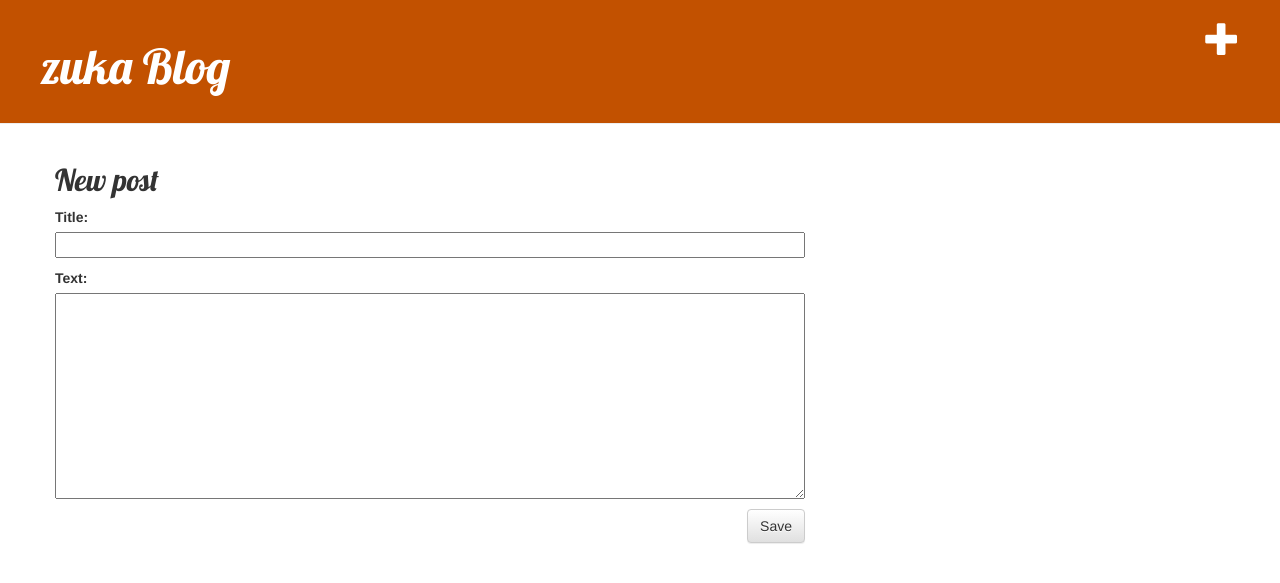
After one commit to qumi-gen/djangogirls, a Django app: page /post/new/ in a window 1280 px wide. The commit adds this page. Shown: the top 583 px of the page. Run offline with Django 3.2, Linux system fonts and the light colour scheme; some libraries are stand-ins or nearby versions.

Commit message:
入力Formの追加

```diff
--- /dev/null
+++ b/blog/forms.py
@@ -0,0 +1,9 @@
+from django import forms
+
+from .models import Post
+
+class PostForm(forms.ModelForm):
+
+    class Meta:
+        model = Post
+        fields = ('title', 'text',)
--- a/blog/templates/blog/base.html
+++ b/blog/templates/blog/base.html
@@ -9,6 +9,7 @@
     </head>
     <body>
         <div class="page-header">
+            <a href="{% url 'post_new' %}" class="top-menu"><span class="glyphicon glyphicon-plus"></span></a>
             <h1><a href="/">zuka Blog</a></h1>
         </div>
         <div class="content container">
--- /dev/null
+++ b/blog/templates/blog/post_edit.html
@@ -0,0 +1,9 @@
+{% extends 'blog/base.html' %}
+
+{% block content %}
+    <h2>New post</h2>
+    <form method="POST" class="post-form">{% csrf_token %}
+        {{ form.as_p }}
+        <button type="submit" class="save btn btn-default">Save</button>
+    </form>
+{% endblock %}
--- a/blog/urls.py
+++ b/blog/urls.py
@@ -4,6 +4,7 @@ from . import views
 urlpatterns = [
     path('', views.post_list, name='post_list'),
     path('post/<int:pk>/', views.post_detail, name='post_detail'),
+    path('post/new/', views.post_new, name='post_new'),
 ]
 
 """
--- a/blog/views.py
+++ b/blog/views.py
@@ -1,6 +1,8 @@
 from django.shortcuts import render,get_object_or_404
+from django.shortcuts import redirect
 from .models import Post
 from django.utils import timezone
+from .forms import PostForm
 
 # Create your views here.
 def post_list(request):
@@ -11,6 +13,23 @@ def post_detail(request, pk):
     post = get_object_or_404(Post, pk=pk)
     return render(request, 'blog/post_detail.html', {'post': post})
 
+def post_new(request):
+    form = PostForm()
+    return render(request, 'blog/post_edit.html', {'form': form})
+
+def post_new(request):
+    if request.method == "POST":
+        form = PostForm(request.POST)
+        if form.is_valid():
+            post = form.save(commit=False)
+            post.author = request.user
+            post.published_date = timezone.now()
+            post.save()
+            return redirect('post_detail', pk=post.pk)
+    else:
+        form = PostForm()
+    return render(request, 'blog/post_edit.html', {'form': form})
+
 """
 post_list という関数（def から始まる部分のことです）を作りました。これは request を引数に取ります。
 blog/post_list.html テンプレートを（色々なものを合わせて）組み立てる render という関数を呼び出して得た値を return しています。
```
